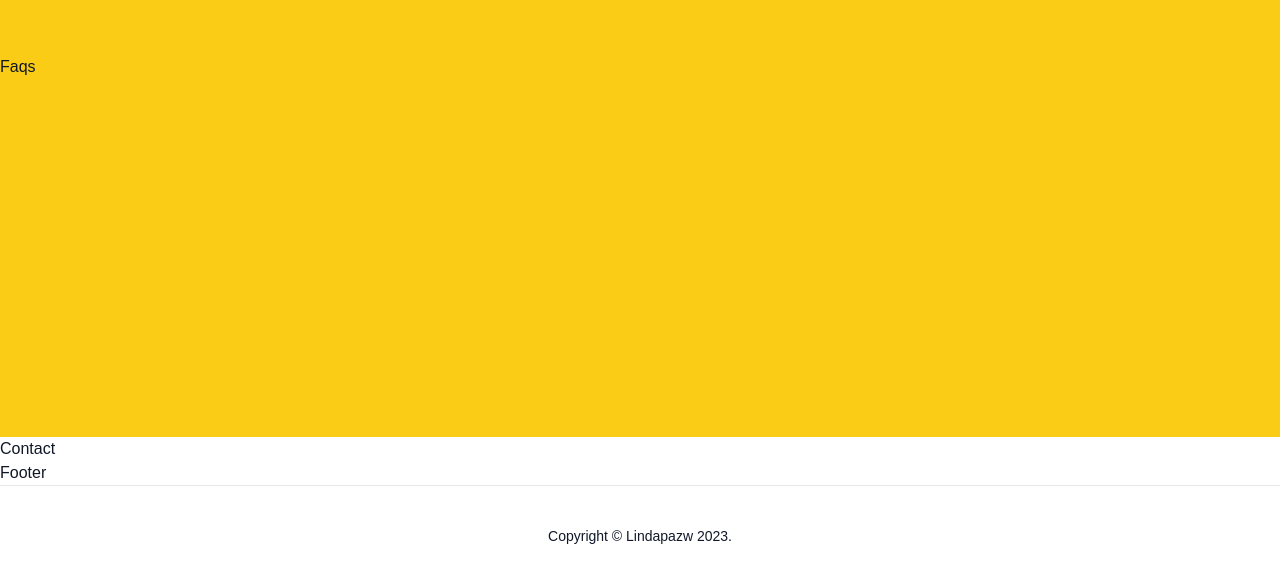
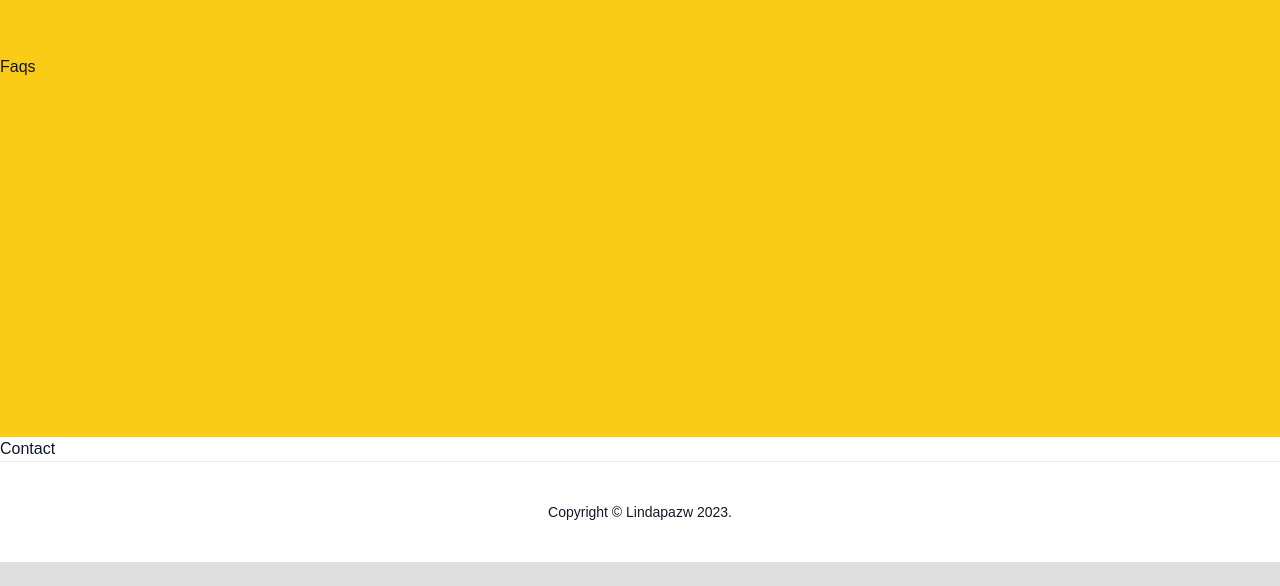
Before and after one commit to Lindapazw/MastracchioStudio, a Next.js app: page / in a window 1280 px wide. Shown: the part 4363-4949 px from the top of the page. After the commit the page ends 4925 px from the top, so only its background shows below. Built offline with nearby package versions, Linux system fonts and the light colour scheme.

Commit message:
delete footer

```diff
--- a/src/app/components/Footer.js
+++ /dev/null
@@ -1,9 +0,0 @@
-"use client"
-
-const Footer = () => {
-    return (
-        <footer>Footer</footer>
-    )
-}
-
-export default Footer
--- a/src/app/page.js
+++ b/src/app/page.js
@@ -7,7 +7,6 @@ import Courses from './components/Courses';
 import Testimonial from './components/Testimonial';
 import Faqs from './components/Faqs';
 import Contact from './components/Contact';
-import Footer from './components/Footer';
 import Copyright from './components/Copyright';
 
 
@@ -22,7 +21,6 @@ export default function Home() {
       <Testimonial/>
       <Faqs/>
       <Contact/>
-      <Footer/>
       <Copyright/>
     </main>
   )
```
